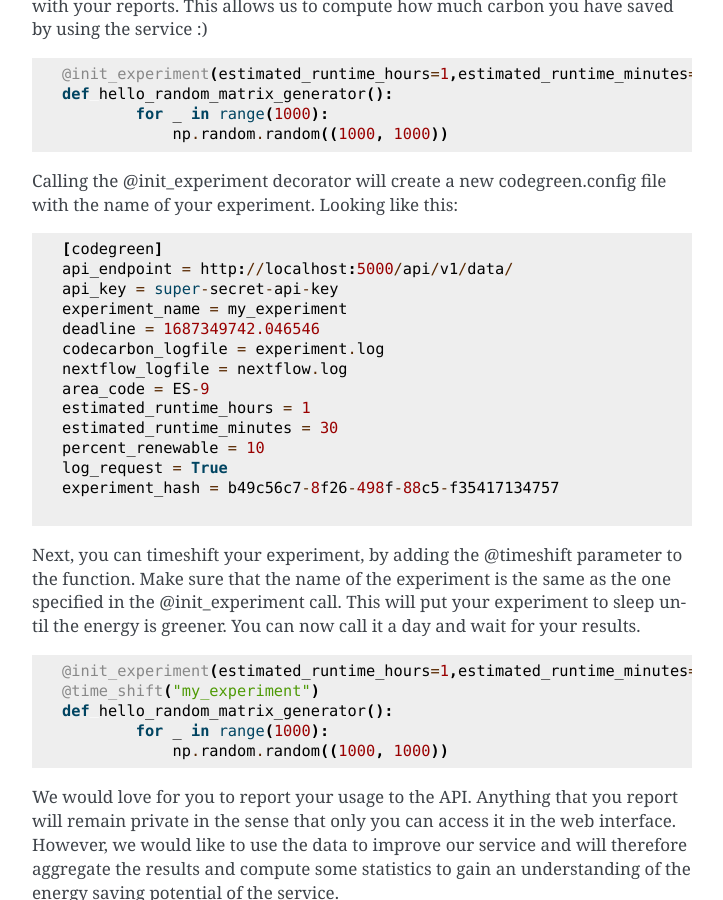
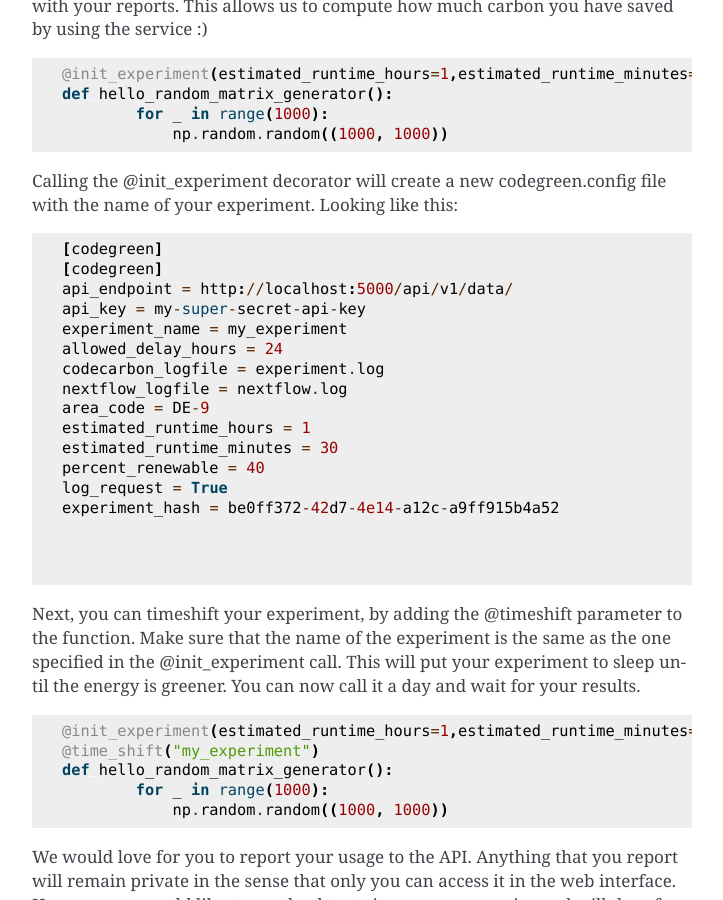
Before and after one commit to AnneHartebrodt/codegreen-client, a Sphinx documentation site: the page built from docs/source/usage/quickstart.md, in a window 1280 px wide and 900 px high, scrolled down 1459 px. Shown: the whole window, without its empty margins (388-1111 px from the left). Built offline with Sphinx 7.4.7, drawn with Linux system fonts in a browser that asks for light colours.

Commit message:
add more documentation

````diff
--- a/docs/source/index.rst
+++ b/docs/source/index.rst
@@ -17,6 +17,9 @@ client. For more information on the web service please check out our web site at
 
    usage/installation
    usage/quickstart
+   usage/locationshift
+   usage/data_download
+   usage/available_countries
 
 .. autosummary::
    :toctree: _autosummary
--- a/docs/source/usage/quickstart.md
+++ b/docs/source/usage/quickstart.md
@@ -69,18 +69,21 @@ your experiment. Looking like this:
 
 ```
 [codegreen]
+[codegreen]
 api_endpoint = http://localhost:5000/api/v1/data/
-api_key = super-secret-api-key
+api_key = my-super-secret-api-key
 experiment_name = my_experiment
-deadline = 1687349742.046546
+allowed_delay_hours = 24
 codecarbon_logfile = experiment.log
 nextflow_logfile = nextflow.log
-area_code = ES-9
+area_code = DE-9
 estimated_runtime_hours = 1
 estimated_runtime_minutes = 30
-percent_renewable = 10
+percent_renewable = 40
 log_request = True
-experiment_hash = b49c56c7-8f26-498f-88c5-f35417134757
+experiment_hash = be0ff372-42d7-4e14-a12c-a9ff915b4a52
+
+
 
 ```
 
````
Also changed, not shown: docs/source/usage/available_countries.md (added, +32 -0 lines), docs/source/usage/data_download.md (added, +9 -0 lines), docs/source/usage/locationshift.md (added, +8 -0 lines).
